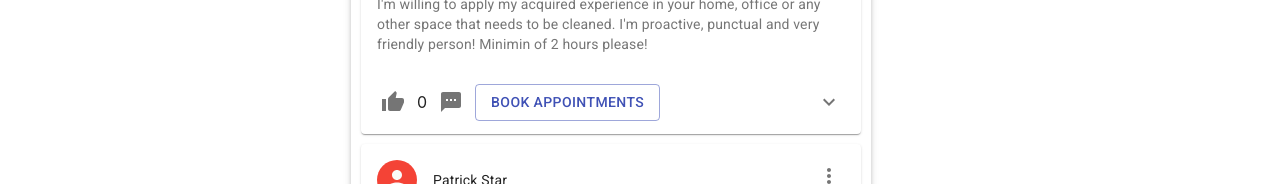
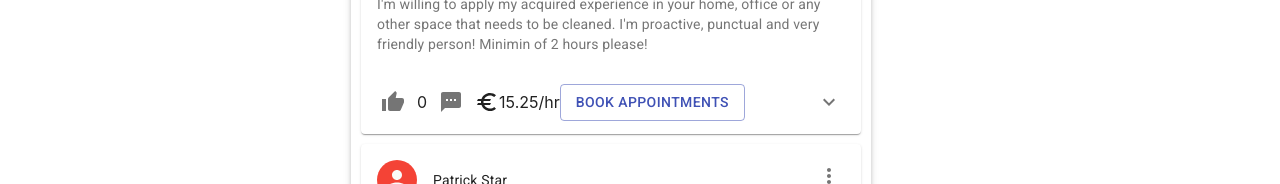
Before and after one commit to EdeniltonBorba/GoodWork, a React (Create React App) app in the folder goodwork/: page /Home in a window 1280 px wide. Shown: the part 481-665 px from the top of the page. Built offline with nearby package versions, Linux system fonts and the light colour scheme.

Commit message:
add price

```diff
--- a/goodwork/src/components/CardImage/CardElement.js
+++ b/goodwork/src/components/CardImage/CardElement.js
@@ -1,4 +1,3 @@
-
 import React from "react"
 import clsx from 'clsx';
 import Card from '@material-ui/core/Card';
@@ -19,6 +18,7 @@ import TextsmsIcon from '@material-ui/icons/Textsms';
 import { makeStyles } from '@material-ui/core/styles';
 import ThumbUpIcon from '@material-ui/icons/ThumbUp';
 import Book from "../BookAppointments/BookAppointments.js"
+import EuroIcon from '@material-ui/icons/Euro';
 
 
 const useStyles = makeStyles(theme => ({
@@ -94,8 +94,9 @@ export default ({ profi }) => {
                 <TextsmsIcon />
             </IconButton>
             {isComment ? <input type="text" onChange={handleChange} /> : null}
-
-            <Book marginLeft="" />
+            <EuroIcon />
+            {profi.price}/hr
+            <Book margin-left={80} />
             <IconButton
                 className={clsx(classes.expand, {
                     [classes.expandOpen]: expanded,
--- a/goodwork/src/pages/Home.js
+++ b/goodwork/src/pages/Home.js
@@ -17,6 +17,7 @@ function Home() {
                 img: "https://upload.wikimedia.org/wikipedia/en/3/3b/SpongeBob_SquarePants_character.svg",
                 email: "spongeBob@spongeBob.com",
                 fone: "1234566789",
+                price: 15.25,
                 rating: " ",
                 reviews: "I love spongebob and your work is great",
                 hireMe: `I'm willing to apply my acquired experience in your home, office or any other space that needs to be cleaned. I'm proactive, punctual and very friendly person! Minimin of 2 hours please!
```
